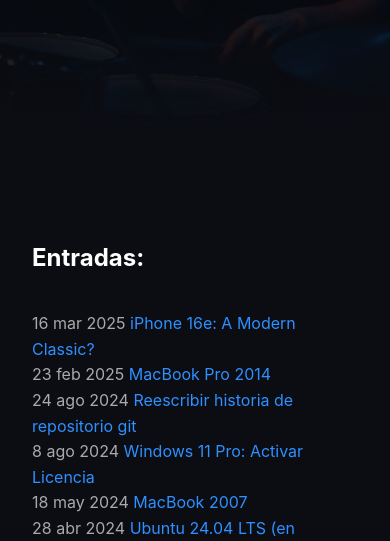
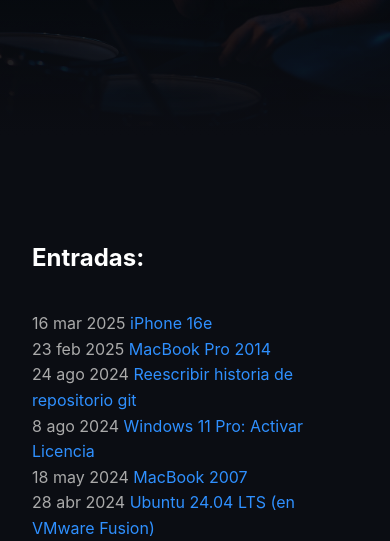
Before and after one commit to emilio-devesa/emilio-devesa, an Astro site: page /blog in a window 390 px wide. Shown: the part 261-802 px from the top of the page. Built offline with nearby package versions, Linux system fonts and the light colour scheme; Astro itself is replaced by a stand-in of ours.

Commit message:
[iPhone 16e] Improved writing

```diff
--- a/src/content/2025/03/iPhone 16e A Modern Classic.md
+++ b/src/content/2025/03/iPhone 16e.md
@@ -1,5 +1,5 @@
 ---
-title: "iPhone 16e: A Modern Classic?"
+title: "iPhone 16e"
 date: "2025-03-16"
 categories:
   - "hardware"
@@ -10,47 +10,37 @@
 The iPhone 16e has been one of Apple's most interesting releases in recent years. While many expected a more affordable successor to the iPhone SE, Apple instead positioned this device as a streamlined, no-nonsense iPhone for those upgrading from older models. Here are my thoughts after choosing this device for my partner, who was upgrading from an iPhone 8.
 
 **Design & Build**
-
 The iPhone 16e brings back strong iPhone 4/4S vibes with its white color and aluminum sides. This combination gives the device a premium and nostalgic feel while maintaining the durability and simplicity that Apple is known for. The design is refined yet minimalistic, making it a great choice for those who appreciate a sleek and classic look.
 
 ![](images/iphone-16e-3.jpeg)
 
 **Camera**
-
 The iPhone 16e features a single rear camera, but don’t let that fool you—it's the only one that truly matters. The photo and video quality are excellent, thanks to Apple’s powerful image processing. Unlike models with multiple lenses, this camera is designed to deliver solid performance without unnecessary complexity, making it perfect for everyday photography.
 
 **Display**
-
 The display of the iPhone 16e retains the notch design from the iPhone 14, a screen that never received complaints about brightness. While it may lack high-end features like ProMotion, it still delivers a crisp and vibrant viewing experience. However, the 60Hz refresh rate feels a bit outdated compared to competitors that now offer smoother 120Hz displays. Additionally, the absence of Dynamic Island is unlikely to be a dealbreaker, as most users wouldn’t utilize it extensively.
 
 **Performance & Longevity**
-
 Powered by Apple’s latest chip, the iPhone 16e guarantees years of software support and compatibility with Apple Intelligence features. This means users can enjoy future updates and performance enhancements for a long time. Battery life is another highlight, offering excellent endurance throughout the day, making it a highly reliable device for daily use.
 
 ![](images/iphone-16e-2.jpeg)
 
 **Ports & Charging**
-
 The switch to USB-C is a welcome upgrade, bringing better compatibility with modern accessories. However, Apple has limited its speed to USB 2.0, which is a bit disappointing for those who frequently transfer large files. Additionally, the absence of MagSafe may be a drawback for some, but this can easily be solved with a compatible case that adds the feature.
 
 **Action Button**
-
 The inclusion of an Action Button adds a layer of customization, allowing users to assign different functions such as launching the camera or activating shortcuts. However, in reality, most users will continue using it as a mute switch, just like in previous iPhone models. It’s a nice addition, but not a game-changer for the majority of buyers.
 
 **No Camera Control Touch Button**
-
 One of the exclusive features of the iPhone 16 is the new touch-sensitive camera control, which is missing on the 16e. While it might sound like a cool feature, the truth is that most users wouldn’t rely on it. Traditional camera controls remain intuitive and effective, so its absence doesn’t significantly impact the user experience.
 
 **Price & Financing**
-
 At €709 new, the iPhone 16e is significantly more affordable than the standard iPhone 16, which costs €869. This price difference makes it an attractive option for those who want a new iPhone without breaking the bank. Furthermore, Apple.com/es offers 0% interest financing over 24 months, making it even more accessible for buyers looking to spread out the cost.
 
 **Who Is This Phone For?**
-
 Although some may compare the iPhone 16e to the standard iPhone 16, the reality is that it targets users who are upgrading from much older models such as the iPhone 7, 8, X, XS, XR, or 11. For these users, the 16e represents a massive leap in performance, battery life, and long-term software support. While a second-hand iPhone 15 Pro may seem like a tempting alternative due to its premium materials and additional features, the iPhone 16e offers better long-term software support and access to future Apple Intelligence features, making it a smarter investment in the long run.
 
 ![](images/iphone-16e-4.jpeg)
 
 **Final Thoughts**
-
 The iPhone 16e is not just a budget replacement for the iPhone SE—it is a modern take on the classic iPhone experience. It removes unnecessary extras while focusing on what truly matters: great performance, battery life, and longevity. For those who have been holding onto older iPhones and want a solid upgrade without going all-in on a Pro model, the iPhone 16e is an excellent choice.
```
